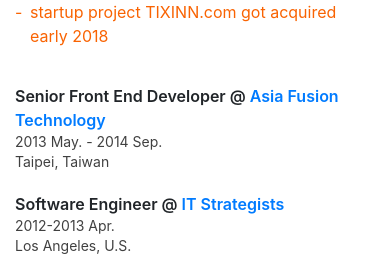
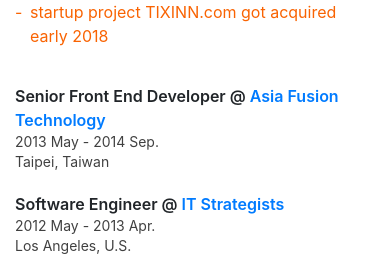
Before and after one commit to matrixki/matrixki, a React (Create React App) app: page / in a window 390 px wide. Shown: the part 1785-2065 px from the top of the page. Built offline with nearby package versions, Linux system fonts and the light colour scheme; no server answers.

Commit message:
update index typo close menu when click on mobile menu

```diff
--- a/src/components/mobile-menu.js
+++ b/src/components/mobile-menu.js
@@ -5,17 +5,23 @@
 
     constructor(props) {
         super(props);
+        this.handleClick = this.handleClick.bind(this);
     }
+
+    handleClick(){
+        document.body.classList.remove('menu-open');
+    }
+
 
     render(){
         return (
             <div className="mobile-menu-wrapper">
                 <ul className="mobile-menu">
                     <li>
-                        <Link to="/">Home</Link>
+                        <Link to="/" onClick={this.handleClick}>Home</Link>
                     </li>
                     <li>
-                        <Link to="/blog">Blog</Link>
+                        <Link to="/blog" onClick={this.handleClick}>Blog</Link>
                     </li>
                     <li>
                         <a target="_blank" rel="noopener noreferrer" href="https://igtext.matrixki.com">Igtext</a>
--- a/src/pages/index.js
+++ b/src/pages/index.js
@@ -196,8 +196,8 @@
                                     <h3 className="section-subtitle">Work Experience</h3>
                                     <WorkBlock name="Senior Software Engineer" link="https://workboard.com" unit="Workboard" year="2018 Oct. - Present" city="Redwood City, U.S." />
                                     <WorkBlock name="Senior Full Stack Developer" link="https://ddstudio.tw" unit="DD Studio" year="2014 Oct. - 2018 Sep." city="Taipei, Taiwan" highlight="startup project TIXINN.com got acquired early 2018" />
-                                    <WorkBlock name="Senior Front End Developer" link="http://afusion.com" unit="Asia Fusion Technology" year="2013 May. - 2014 Sep." city="Taipei, Taiwan" />
-                                    <WorkBlock name="Software Engineer" link="http://www.itstrategists.com" unit="IT Strategists" year="2012-2013 Apr." city="Los Angeles, U.S." />
+                                    <WorkBlock name="Senior Front End Developer" link="http://afusion.com" unit="Asia Fusion Technology" year="2013 May - 2014 Sep." city="Taipei, Taiwan" />
+                                    <WorkBlock name="Software Engineer" link="http://www.itstrategists.com" unit="IT Strategists" year="2012 May - 2013 Apr." city="Los Angeles, U.S." />
                                 </div>
                                 <div className="col-12">
                                     <h3 className="section-subtitle">Education</h3>
```
